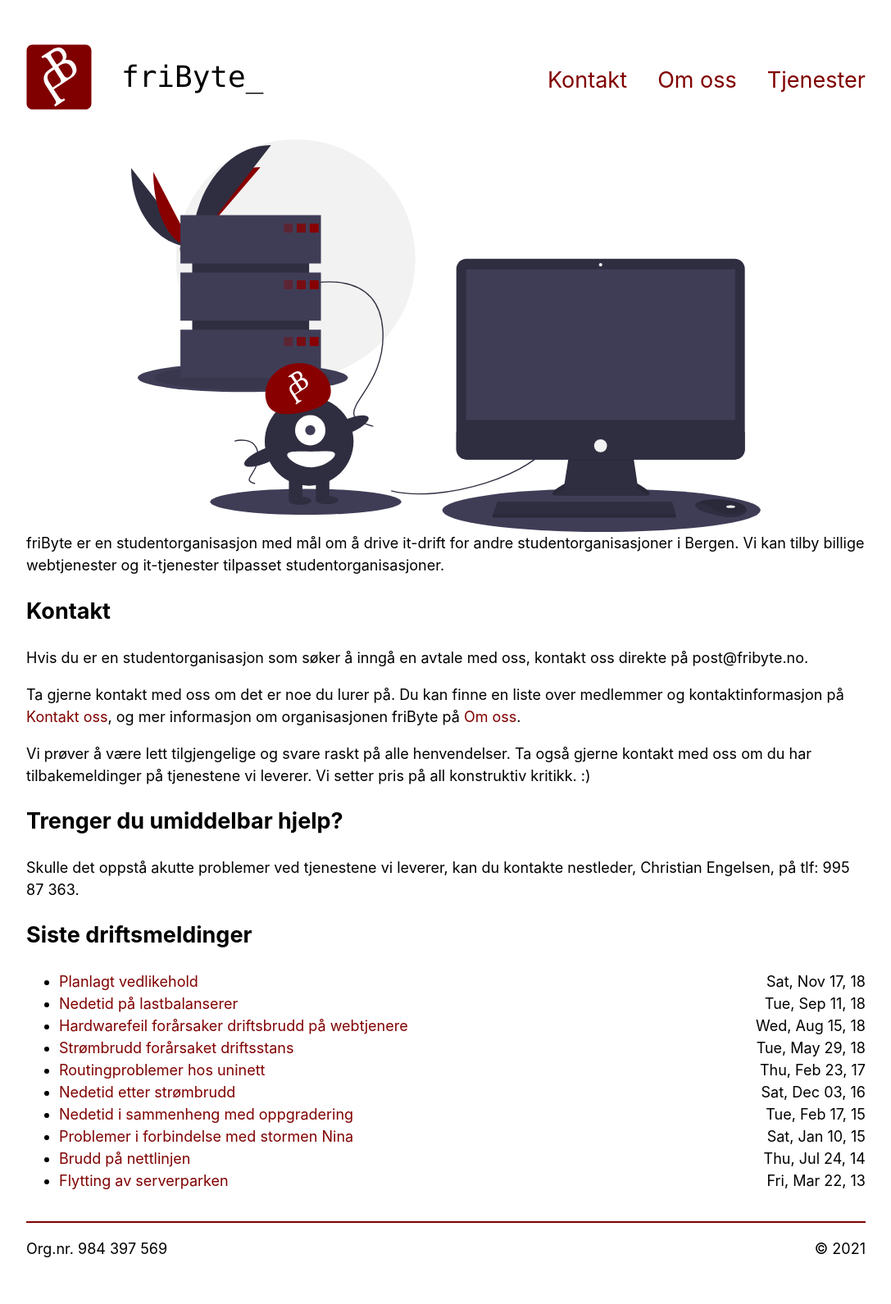
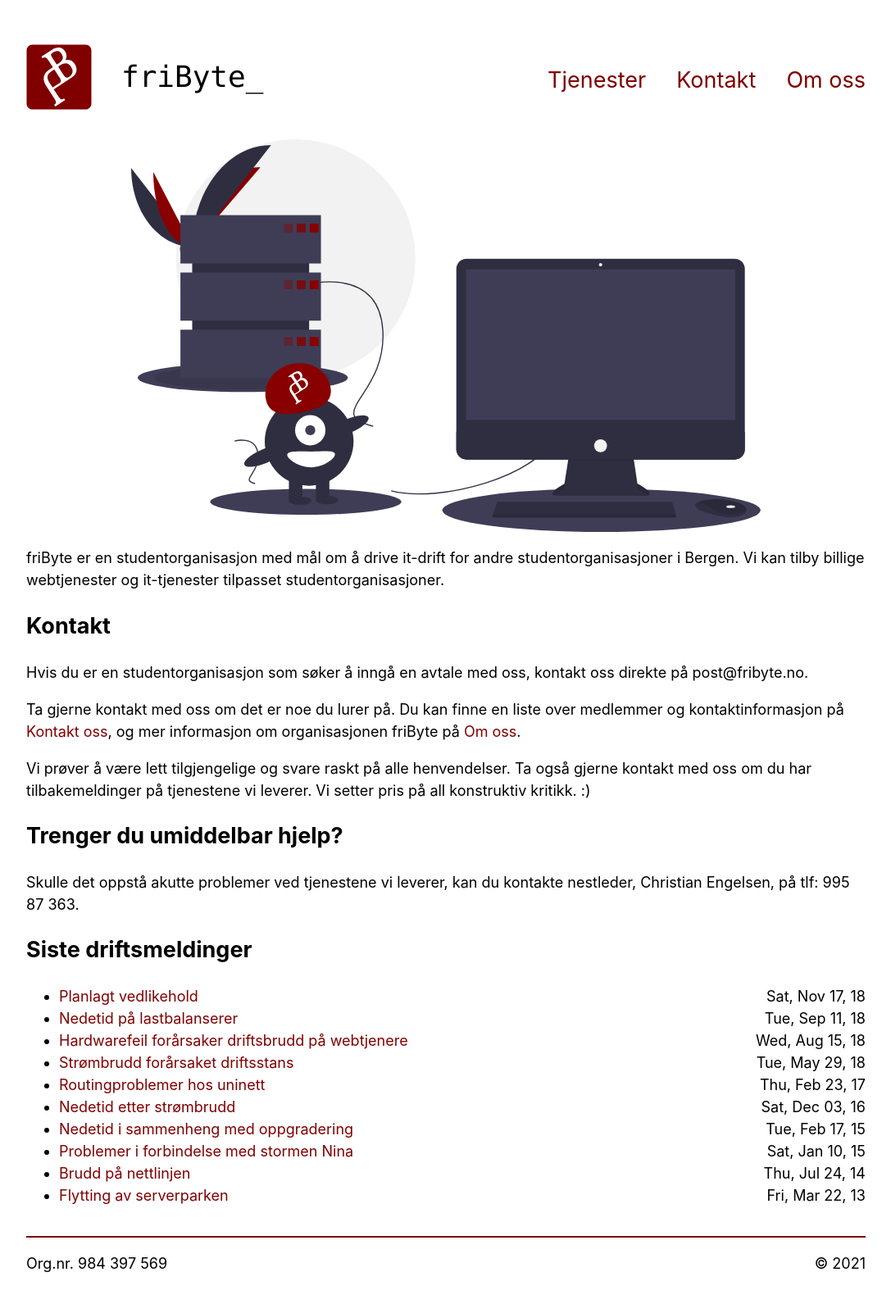
Before and after one commit to fribyte-code/fribyte.no, a Jekyll site: the page built from index.html, in a window 1280 px wide. Shown: the whole page at 82% size, without its empty margins (96-1183 px from the left). Built offline with Jekyll 4.4.1, drawn with Linux system fonts in a browser that asks for light colours.

Commit message:
chore: Made menu sorted

```diff
--- a/_includes/header.html
+++ b/_includes/header.html
@@ -4,10 +4,9 @@
         <span class="text">friByte<span class="underscore">_</span></span>
     </a>
     <ul class="navigation">
-        {% assign pages = site.pages | where: "menu", "main" %}
+        {% assign pages = site.pages | where: "menu", "main" | sort: "order" %}
         {% for page in pages %}
-
             <li><a href="{{ page.url }}">{{ page.title }}</a></li>
-            {% endfor %}
+        {% endfor %}
     </ul>
 </header>
--- a/index.html
+++ b/index.html
@@ -3,7 +3,9 @@ layout: default
 ---
 
 <img class="illustration" src="{{ "/assets/img/illustrations/undraw_server.svg" | relative_url }}">
-friByte er en studentorganisasjon med mål om å drive it-drift for andre studentorganisasjoner i Bergen. Vi kan tilby billige webtjenester og it-tjenester tilpasset studentorganisasjoner.
+<p>
+    friByte er en studentorganisasjon med mål om å drive it-drift for andre studentorganisasjoner i Bergen. Vi kan tilby billige webtjenester og it-tjenester tilpasset studentorganisasjoner.
+</p>
 
 <h2>Kontakt</h2>
 <p>
--- a/pages/kontakt.html
+++ b/pages/kontakt.html
@@ -3,6 +3,7 @@ layout: default
 title: Kontakt
 menu: main
 permalink: kontakt
+order: 1
 ---
 <h1>Kontakt oss</h1>
 <ul>
--- a/pages/om.html
+++ b/pages/om.html
@@ -3,6 +3,7 @@ layout: default
 title: Om oss
 menu: main
 permalink: /om
+order: 2
 ---
 <img class="illustration" src="{{ "/assets/img/illustrations/undraw_team.svg" | relative_url }}">
 <h1>Om oss</h1>
```
Also changed, not shown: pages/tjenester.md (+1 -0 lines).
